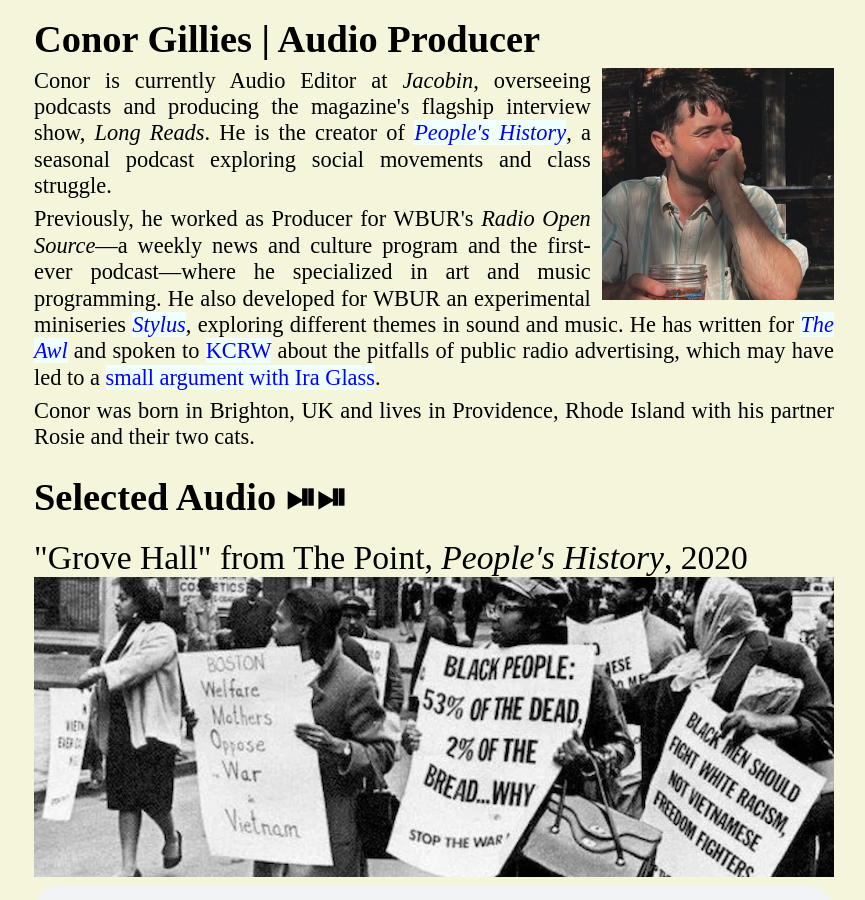
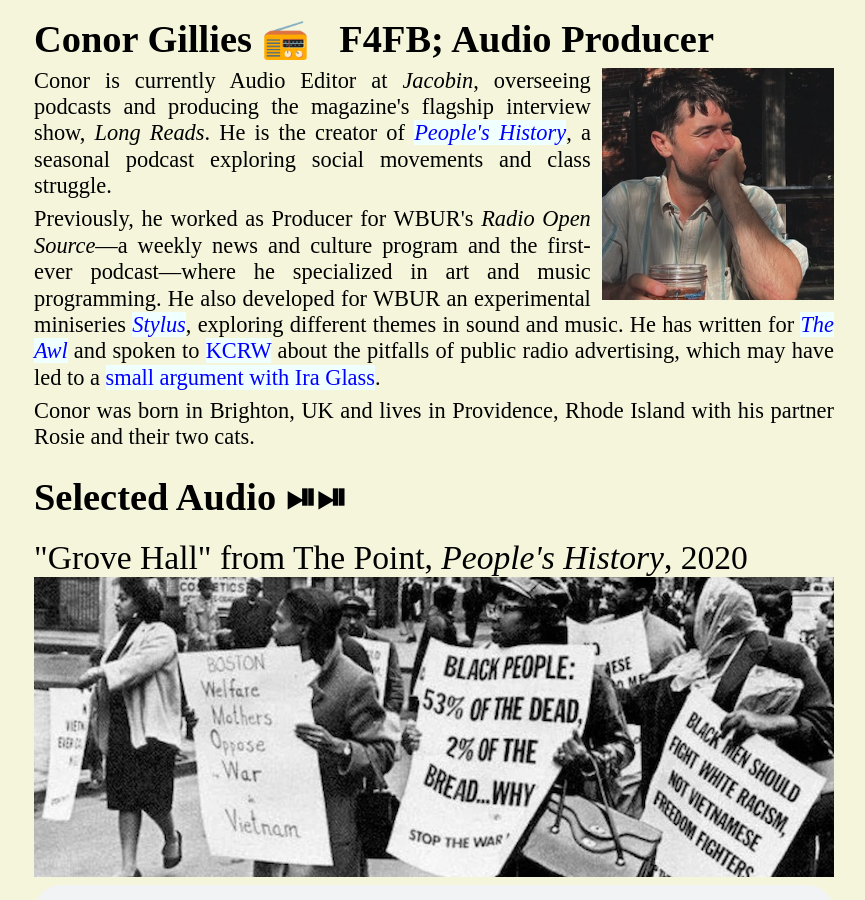
Before and after one commit to huihuiandilly/huihuiandilly.github.io, a Jekyll site: the page built from index.html, in a window 1280 px wide and 900 px high. Shown: the whole window, without its empty margins (206-1071 px from the left). Built offline with Jekyll 4.4.1, drawn with Linux system fonts in a browser that asks for light colours.

```diff
--- a/index.html
+++ b/index.html
@@ -1,10 +1,10 @@
 ---
 layout: default
-title: Conor Gillies 📻&#1F4FB; Audio Producer
+title: Conor Gillies | Audio Producer
 ---
 <div class="blurb">
 	<br>
-	<p2><b>Conor Gillies | Audio Producer</b></p2><br/>
+	<p2><b>Conor Gillies 📻&#1F4FB; Audio Producer</b></p2><br/>
 	<p><img class="profile" src="/pics/profile.jpg" alt="photo of Conor" style="float:right">Conor is currently Audio Editor at <i>Jacobin</i>, overseeing podcasts and producing the magazine's flagship interview show, <i>Long Reads</i>. He is the creator of <a href="http://www.peopleshistorypod.net" target="_blank"><i>People's History</i></a>, a seasonal podcast exploring social movements and class struggle.</p>
 	<p>Previously, he worked as Producer for WBUR's <i>Radio Open Source</i>—a weekly news and culture program and the first-ever podcast—where he specialized in art and music programming. He also developed for WBUR an experimental miniseries <a href="https://stylusradio.org/series-1" target="_blank"><i>Stylus</i></a>, exploring different themes in sound and music. He has written for <a href="http://web.archive.org/web/20220808081557/https://www.theawl.com/2015/05/podcasting-and-the-selling-of-public-radio/" target="_blank"><i>The Awl</i></a> and spoken to <a href="https://www.kcrw.com/news/shows/to-the-point/public-radio-capitalism-and-native-advertising/native-advertising-and-audience-trust" target="_blank">KCRW</a> about the pitfalls of public radio advertising, which may have led to a <a href="https://current.org/2015/05/the-pub-19-podcast-advertising-ethics-ira-glass-clarifies-capitalism-remark-membership-video-on-demand-what-young-public-media-people-want/" target="_blank">small argument with Ira Glass</a>.</p>
 	<p>Conor was born in Brighton, UK and lives in Providence, Rhode Island with his partner Rosie and their two cats.</p>
```
